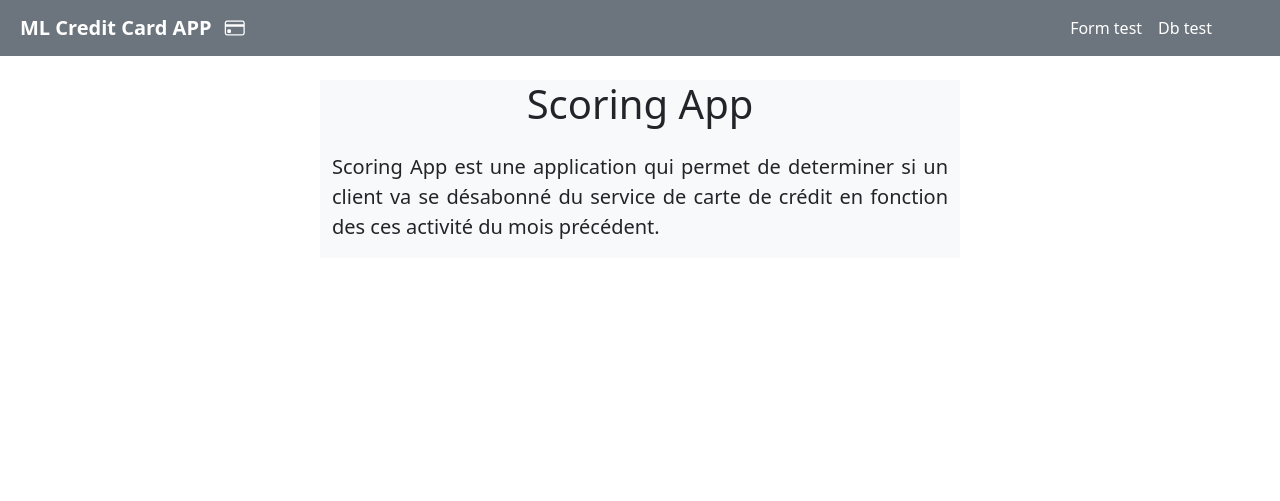
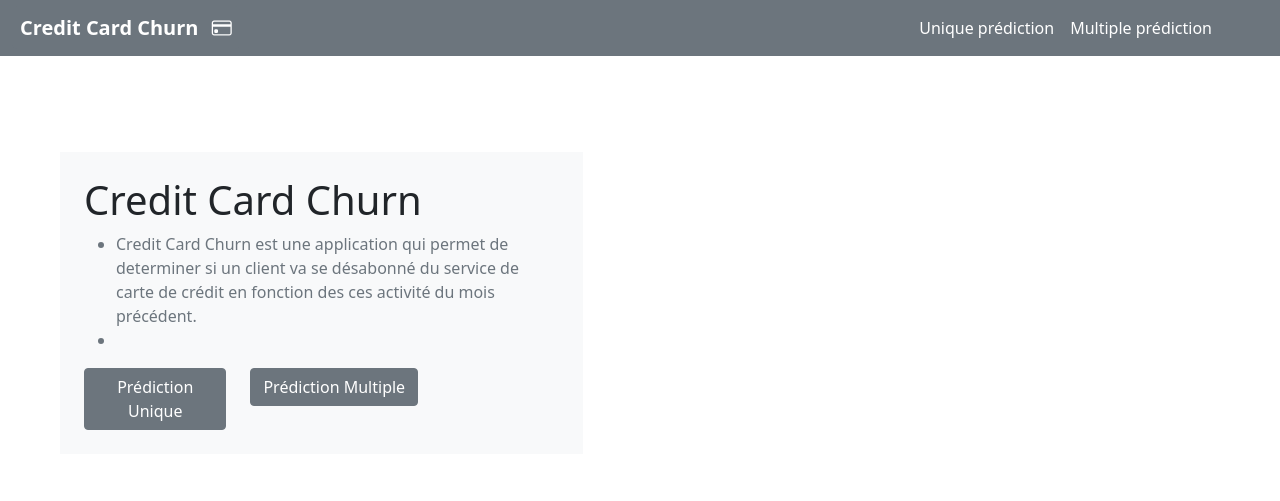
Before and after one commit to kevinDlan/churn_app, a Django app: page / in a window 1280 px wide. Shown: the top 501 px of the page. Run offline with Django 3.2, Linux system fonts and the light colour scheme.

Commit message:
view update

```diff
--- /dev/null
+++ b/creditCard/static/creditCard/css/main.css
@@ -0,0 +1,3 @@
+ a .link :hover{
+    background-color:red;
+}
--- a/creditCard/templates/creditCard/db_test.html
+++ b/creditCard/templates/creditCard/db_test.html
@@ -1,10 +1,9 @@
 {% extends '../layouts/layout.html' %}
 {% block title %}Machine Leaning Scoring App | db test{% endblock title %}
 {% block main %}
-    <section id="contact">
         <div class="container-lg bg-light p-4 rounded-3 col-9 col-lg-4 position-absolute top-50 start-50 translate-middle">
             <div class="text-center">
-                <h2 id="title">Credit Card</h2>
+                <h2 id="title">Credit Card Churn</h2>
                 <p class="lead">Veuillez entrer le nombre de client</p>
             </div>
             <div class="row justify-content-center">
@@ -14,7 +13,7 @@
                     {% csrf_token %}
                         <div class="col-md-8">
                             {% comment %} <label for="client_val">Nombre client</label>    {% endcomment %}
-                            <input name = "nbre_client" type="number" class="form-control" id="client" placeholder="nombre client">
+                            <input name = "nbre_client" type="number" min="10" class="form-control" id="client" placeholder="nombre client">
                         </div>
                         <div class="col-md-4">
                             <button type="submit" class="btn btn-secondary mb-3">Valider</button>
@@ -23,5 +22,4 @@
                 </div>
             </div>
         </div>
-    </section>
 {% endblock main %}
--- a/creditCard/templates/creditCard/index.html
+++ b/creditCard/templates/creditCard/index.html
@@ -1,23 +1,31 @@
 {% extends '../layouts/layout.html' %}
 {% block title %}Machine Leaning Scoring App{% endblock title %}
 {% block main %}
-    <section id="contact">
-        <div class="container-lg bg-light col-md-6 mt-4">
-            <div class="text-center">
-                <h1 id="title">Scoring App</h1>
-                <div class="mt-4">
-                  <p align="justify" class="lead">
-                    Scoring App est une application qui permet de determiner si un client va se
-                    désabonné du service de carte de crédit en fonction des ces activité du mois précédent.
-                  </p>
-                </div>
-            </div>
-            <div class="row justify-content-center">
-                <div class="col-lg-8">
-                    <!-- App form -->
+    <div class="container-fluid py-5 mt-5">
+        <div class="bg-light col-md-5 p-4 ms-5">
+            <div class="text-start">
+                <h1 id="title">Credit Card Churn</h1>
+                <div class="text-muted">
+                    <ul>
+                        <li><span class="fw-b">Credit Card Churn est une application qui permet de determiner si un client va se
+                        désabonné du service de carte de crédit en fonction des ces activité du mois précédent.</span>
+                        </li>
+                        <li>
+
+                        </li>
+                    </ul>
+
 
                 </div>
             </div>
+            <div class="row">
+                <div class="col-md-4">
+                 <a class="btn btn-secondary btn-outline" href="/single_test">Prédiction Unique</a>
+                </div>
+                <div class="col-md-5">
+                 <a class="btn btn-secondary btn-outline" href="/db_test">Prédiction Multiple</a>
+                </div>
+            </div>
         </div>
-    </section>
+    </div>
 {% endblock main %}
--- a/creditCard/templates/creditCard/single_result.html
+++ b/creditCard/templates/creditCard/single_result.html
@@ -11,7 +11,7 @@
                 <p class="card-text mx-5 fw-bold h5 d-none d-lg-block">Le client est statisfait des services.</p>
 
                 <p class="card-text mx-5 fw-bold h6 d-none d-lg-block">Il y a {{pred_prob_0}} % de chance qu'il reste</p>
-                <a href="/creditCard/single_test/" class="btn btn-secondary mt-3 btn-lg"><i class="bi bi-skip-backward-fill me-2"></i>Retour</a>
+                <a href="/single_test/" class="btn btn-secondary mt-3 btn-lg"><i class="bi bi-skip-backward-fill me-2"></i>Retour</a>
             </div>
         </div>
     </div>
@@ -24,7 +24,7 @@
                 <p class="display-4 my-4 text-danger fw-bold"><i class="bi bi-emoji-angry-fill"></i></p>
                 <p class="card-text mx-5 fw-bold h5 d-none d-lg-block">Le client n'est pas statisfait des services.</p>
                 <p class="card-text mx-5 fw-bold h6 d-none d-lg-block">Il y a {{pred_prob_1}} % de chance qu'il se désabonne.</p>
-                <a href="/creditCard/single_test/" class="btn btn-secondary mt-3 btn-lg"><i class="bi bi-skip-backward-fill me-2"></i>Retour</a>
+                <a href="/single_test/" class="btn btn-secondary mt-3 btn-lg"><i class="bi bi-skip-backward-fill me-2"></i>Retour</a>
             </div>
         </div>
     </div>
--- a/creditCard/templates/creditCard/single_test.html
+++ b/creditCard/templates/creditCard/single_test.html
@@ -3,7 +3,6 @@
  Machine Leaning Scoring App
 {% endblock title %}
 {% block main %}
-    <section id="contact">
         <div class="container-lg bg-light mt-4">
             <div class="text-center">
                 <h2 id="title">Credit Card</h2>
@@ -100,5 +99,4 @@
                 </div>
             </div>
         </div>
-    </section>
 {% endblock main %}
--- a/creditCard/templates/layouts/layout.html
+++ b/creditCard/templates/layouts/layout.html
@@ -6,7 +6,7 @@
     <meta http-equiv="X-UA-Compatible" content="IE=edge">
     <meta name="viewport" content="width=device-width, initial-scale=1.0">
     <!-- CSS -->
-    <link rel="stylesheet" href="/styles/main.css">
+    <link rel="stylesheet" href="{% static '/creditCard/css/main.css' %}">
     <!-- Boostrap 5 -->
     <link rel="stylesheet" href="https://cdn.jsdelivr.net/npm/bootstrap@5.0.1/dist/css/bootstrap.min.css">
     <!-- Icons CDN -->
@@ -18,7 +18,7 @@
     <nav class="navbar navbar-expand-md navbar-ligth bg-secondary">
         <div class="container-xxl">
             <a href="/" class="navbar-brand">
-                <span class="fw-bold border-none bg-secondary text-white p-2 rounded-3">ML Credit Card APP
+                <span class="fw-bold border-none bg-secondary text-white p-2 rounded-3">Credit Card Churn
                     <i class="bi bi-credit-card ms-2"></i>
                 </span>
             </a>
@@ -31,10 +31,10 @@
            <div class="collapse navbar-collapse justify-content-end align-center me-5" id="main-nav">
                 <ul class="navbar-nav">
                     <li class="nav-item">
-                        <a class="nav-link text-white" href="/single_test">Form test</a>
+                        <a class="nav-link text-white link" href="/single_test">Unique prédiction</a>
                     </li>
                     <li class="nav-item">
-                        <a class="nav-link text-white" href="/db_test">Db test</a>
+                        <a class="nav-link text-white link" href="/db_test">Multiple prédiction</a>
                     </li>
                     {% comment %} <li class="nav-item">
                         <a class="nav-link text-dark" href="#contact">Get In Touch</a>
@@ -50,14 +50,15 @@
         </div>
     </nav>
  {% block main %}
+ <div class="container">
+
+</div>
  {% endblock main %}
 <!-- end form section -->
 </body>
-
-
 <!-- Jquery -->
 <script src="https://ajax.googleapis.com/ajax/libs/jquery/3.6.0/jquery.min.js"></script>
 <!-- main.js -->
-<script src=" {% static 'creditCard/js/main.js' %}" lang="javascript"></script>
+<script src=" {% static '/creditCard/js/main.js' %}" lang="javascript"></script>
 {% block scrcipt %}{% endblock scrcipt %}
 </html>
```
Also changed, not shown: creditCard/templates/creditCard/db_result.html (+6 -3 lines).
